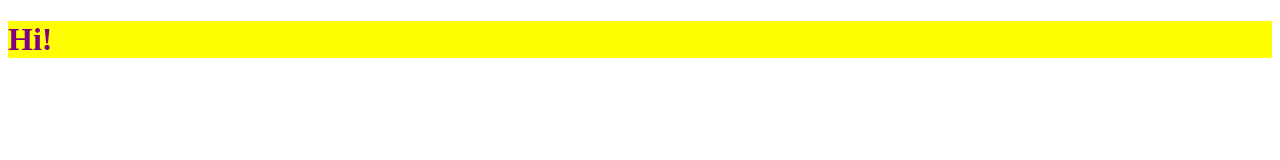
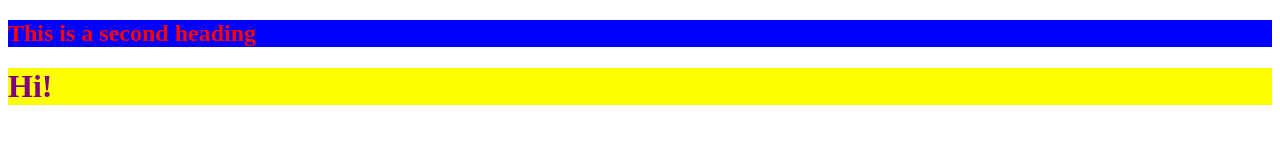
Before and after one commit to Richardjackson-web/Github-Tutorial, a plain HTML site: page index.html in a window 1280 px wide. Drawn offline with Linux system fonts and the light colour scheme.

Commit message:
I made changes to the html and css files.

```diff
--- a/index.html
+++ b/index.html
@@ -8,7 +8,7 @@
     <title>Document</title>
 </head>
 <body>
-
+<h2>This is a second heading</h2>
 <h1 id="demo">This is a heading</h1>
 
 <script src="./index.js"></script>
--- a/stylesheet.css
+++ b/stylesheet.css
@@ -2,3 +2,7 @@ h1{
     background-color: yellow;
     color: purple;
 }
+h2{
+    color: red;
+    background-color: blue;
+}
```
